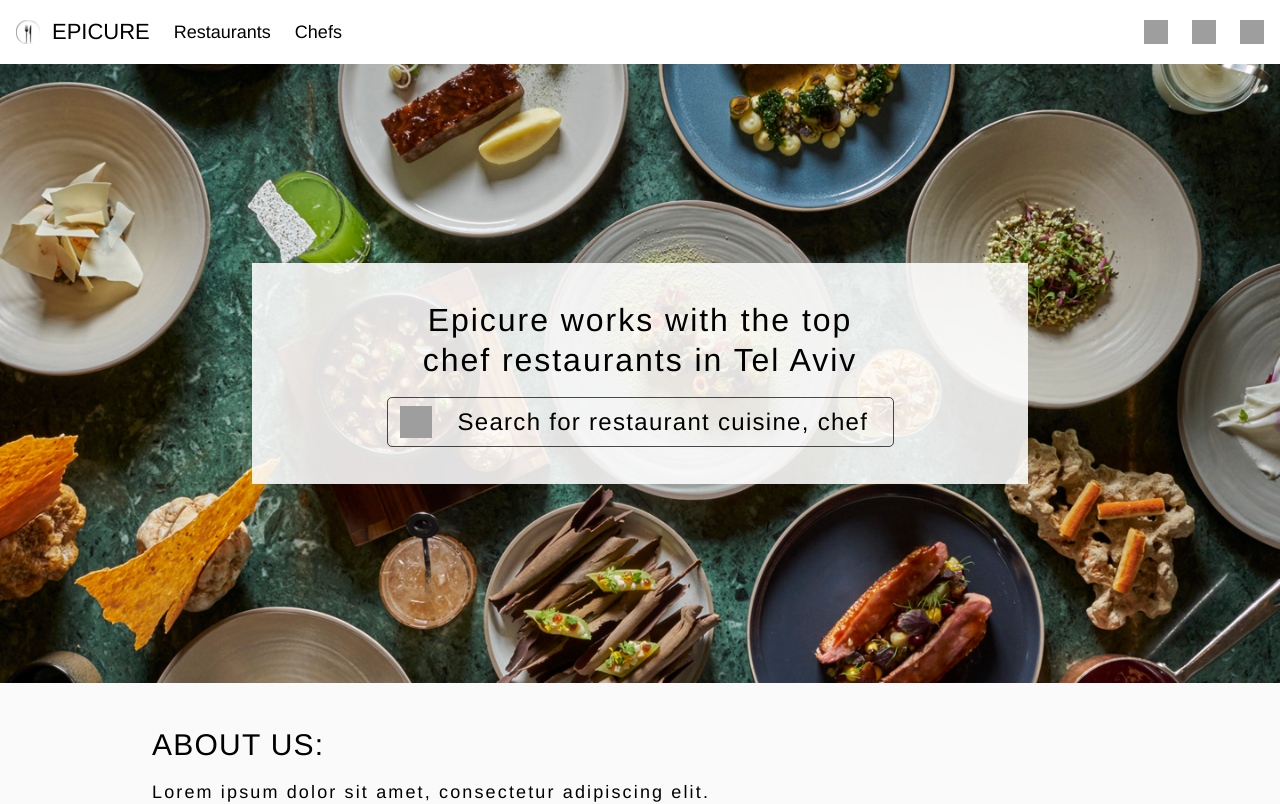
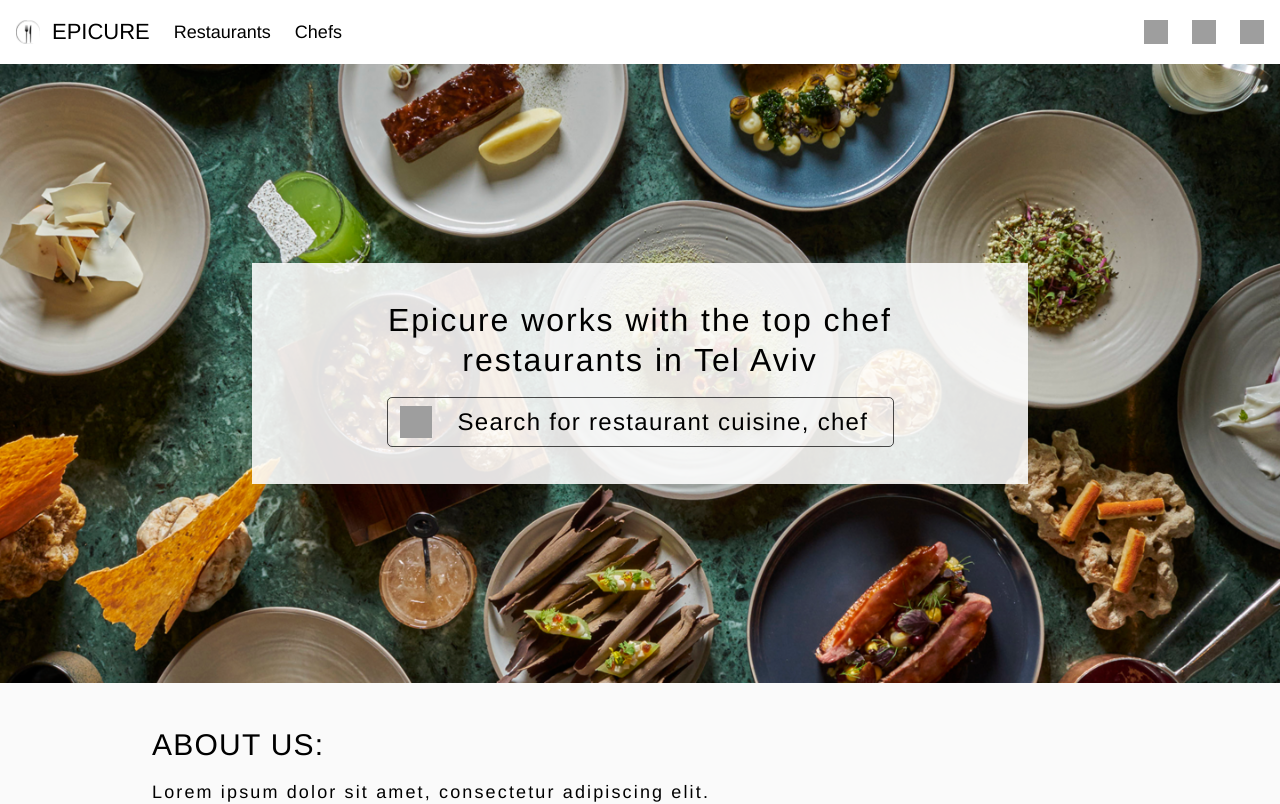
Before and after one commit to shaniriven-m/Epicure, a Next.js app in the folder frontend/: page /home in a window 1280 px wide. Shown: the top 804 px of the page. Built offline with nearby package versions, Linux system fonts and the light colour scheme; grey boxes are pictures that could not be loaded.

Commit message:
fixed props

```diff
--- a/frontend/app/(root)/home/page.tsx
+++ b/frontend/app/(root)/home/page.tsx
@@ -1,10 +1,9 @@
 import Hero from "@/components/hero"
-
 
 const HomePage = () => {
   return (
     <div className="w-full">
-      <Hero />
+      <Hero title={"Epicure works with the top \n chef restaurants in Tel Aviv"} imageSrc={"/images/hero-food.png"} />
     </div >
   )
 }
--- a/frontend/app/globals.css
+++ b/frontend/app/globals.css
@@ -31,7 +31,6 @@
 
   h1 {
     @apply text-[24px]/[32px] font-[200] tracking-[1.97px] text-primary;
-    @apply text-[24px]/[32px] font-[200] tracking-[1.97px] text-primary;
   }
 
   h2 {
@@ -42,9 +41,6 @@
     @apply text-[18px] font-[400] tracking-[2.67px] text-primary;
   }
 
-  h4 {
-    @apply text-[18px] font-extralight text-primary;
-  }
 
   @media (min-width: 768px) {
     h1 {
--- a/frontend/components/hero.tsx
+++ b/frontend/components/hero.tsx
@@ -2,14 +2,11 @@ import Image from "next/image";
 import SearchBox from "./search-box";
 
 type HeroProps = {
-    title?: string;
-    placeholder?: string;
-    imageSrc?: string;
+    title: string;
+    imageSrc: string;
 };
 
-export default function Hero({
-    imageSrc = "/images/hero-food.png",
-}: HeroProps) {
+export default function Hero({ title, imageSrc }: HeroProps) {
     return (
         <section >
             <div className="relative w-full overflow-hidden">
@@ -26,11 +23,8 @@ export default function Hero({
 
                 <div className="absolute inset-0 flex items-center justify-center px-4">
                     <div className="h-[144px] w-[335px] flex flex-col justify-center items-center gap-[18px] bg-white/[0.88] backdrop-blur-[0px] px-[9px] py-[36px] md:w-[776px] md:h-[221px] md:px-[126px] md:py-[36px]">
-                        <h1 className="text-center whitespace-pre-line">
-                            {
-                                `Epicure works with the top
-                                chef restaurants in Tel Aviv`
-                            }
+                        <h1 className="text-center">
+                            {title}
                         </h1>
                         <SearchBox />
                     </div>
```
